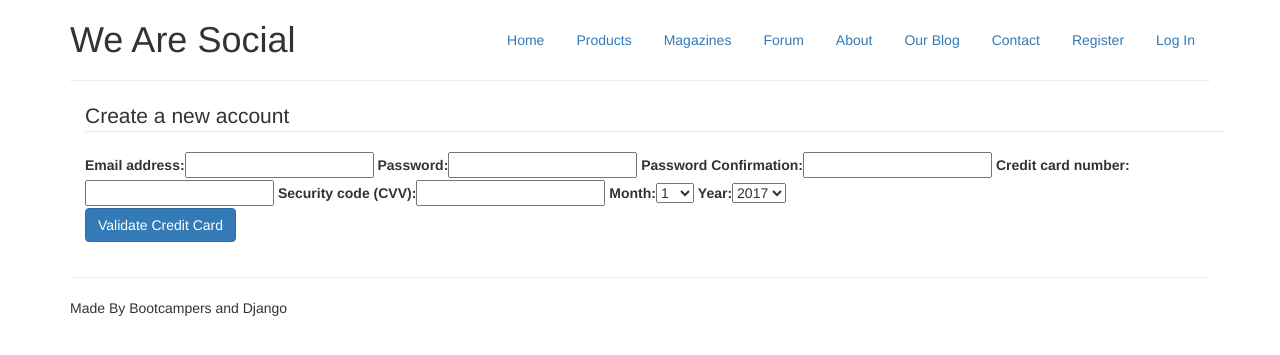
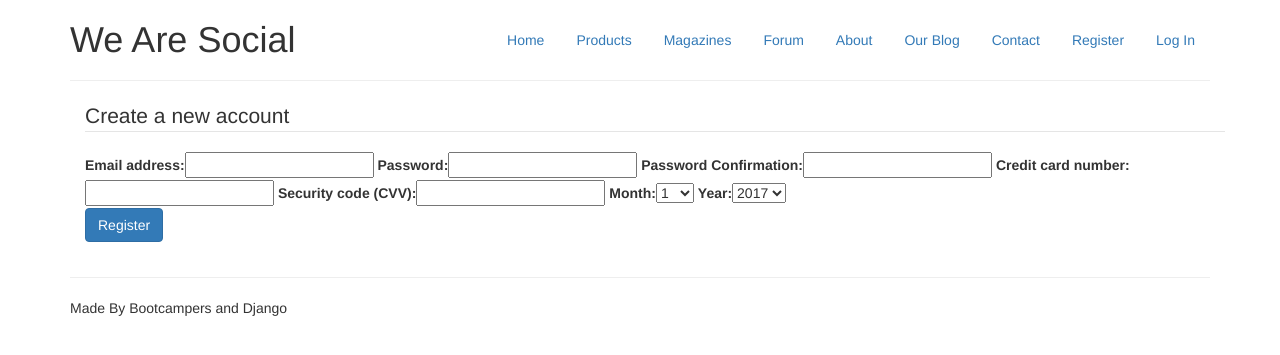
Before and after one commit to Code-Institute-Org/we_are_social, a Django app: page /register/ in a window 1280 px wide. Shown: the top 355 px of the page. Run offline with Django 3.2, Linux system fonts and the light colour scheme; parts of the project's set-up code (start-up, migrations or seed data) failed here and were passed over; some libraries are stand-ins or nearby versions.

Commit message:
Change the registration button caption

```diff
--- a/templates/register.html
+++ b/templates/register.html
@@ -22,7 +22,7 @@
     {% csrf_token %}
     {{ form|as_bootstrap }}
     <div class="form-group">
-      <input class="btn btn-primary" id="validate_card_btn" name="commit" type="submit" value="Validate Credit Card">
+      <input class="btn btn-primary" id="validate_card_btn" name="commit" type="submit" value="Register">
     </div>
   </form>
 {% endblock %}
```
